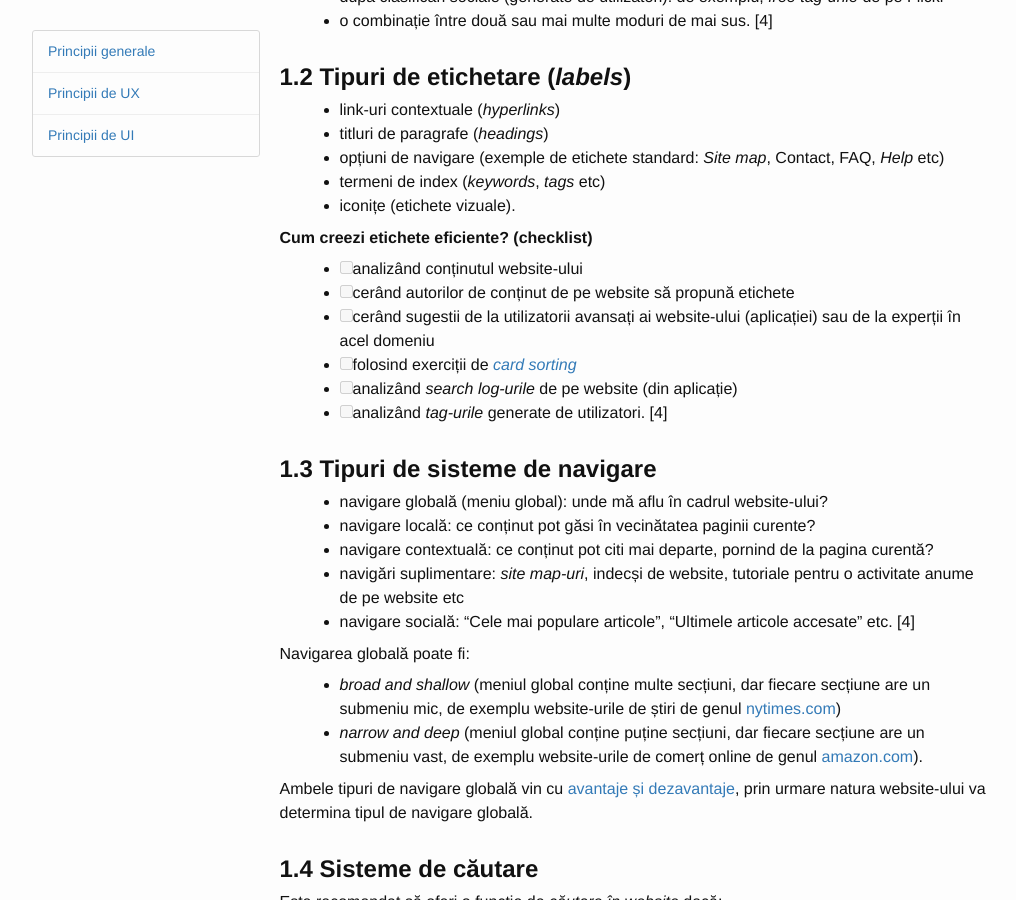
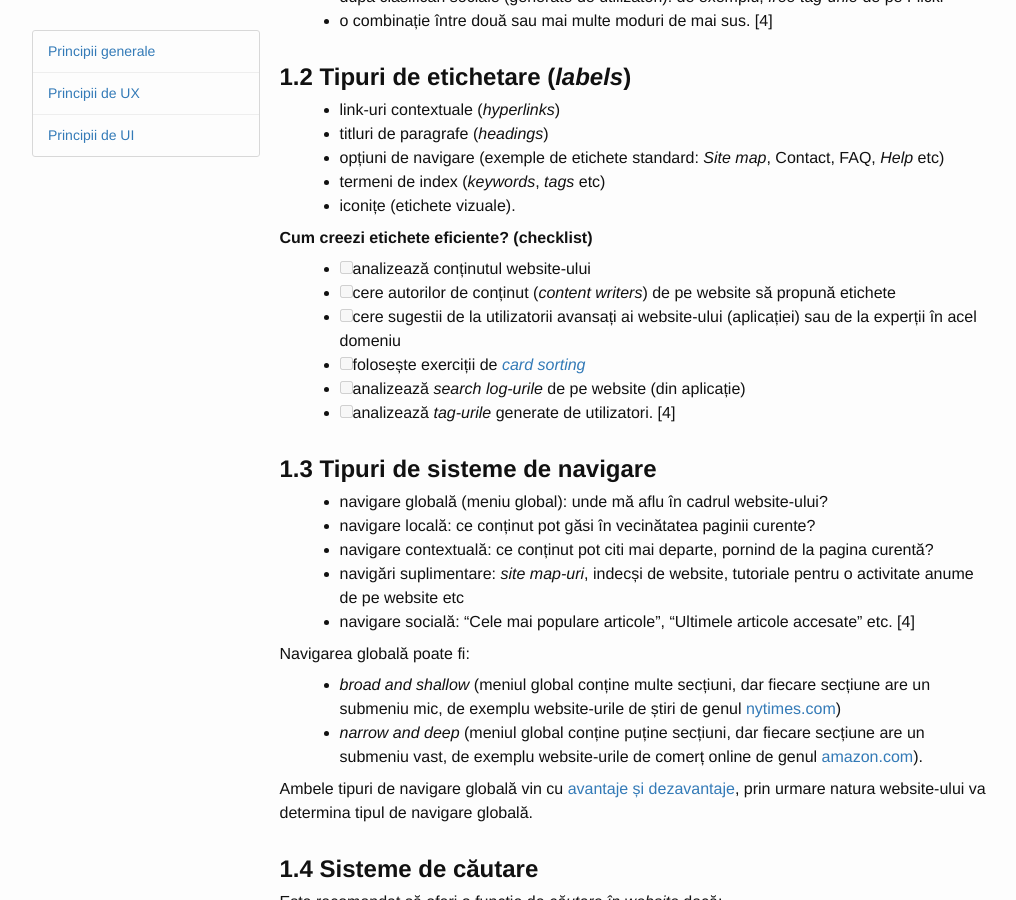
Before and after one commit to gov-ithub/govro-design, a Jekyll site: the page built from 2-ux.md, in a window 1280 px wide and 900 px high, scrolled down 2041 px. Shown: the whole window, without its empty margins (128-1144 px from the left). Built offline with Jekyll 4.4.1, drawn with Linux system fonts in a browser that asks for light colours; nearby versions of some CDN libraries.

Commit message:
Cum creezi etichete eficiente - corectură
Înlocuirea gerunziului cu imperativul, sună mai potrivit pentru un checklist

```diff
--- a/2-ux.md
+++ b/2-ux.md
@@ -74,12 +74,12 @@ Arhitectura Informației are 5 mari componente [4]:
 * iconițe (etichete vizuale).
 
 **Cum creezi etichete eficiente? (checklist)**
-- [ ] analizând conținutul website-ului
-- [ ] cerând autorilor de conținut de pe website să propună etichete
-- [ ] cerând sugestii de la utilizatorii avansați ai website-ului (aplicației) sau de la experții în acel domeniu
-- [ ] folosind exerciții de _[card sorting](https://en.wikipedia.org/wiki/Card_sorting)_
-- [ ] analizând _search log-urile_ de pe website (din aplicație)
-- [ ] analizând _tag-urile_ generate de utilizatori. [4]
+- [ ] analizează conținutul website-ului
+- [ ] cere autorilor de conținut (_content writers_) de pe website să propună etichete
+- [ ] cere sugestii de la utilizatorii avansați ai website-ului (aplicației) sau de la experții în acel domeniu
+- [ ] folosește exerciții de _[card sorting](https://en.wikipedia.org/wiki/Card_sorting)_
+- [ ] analizează _search log-urile_ de pe website (din aplicație)
+- [ ] analizează _tag-urile_ generate de utilizatori. [4]
 
 ### 1.3 Tipuri de sisteme de navigare
 * navigare globală (meniu global): unde mă aflu în cadrul website-ului?
```
